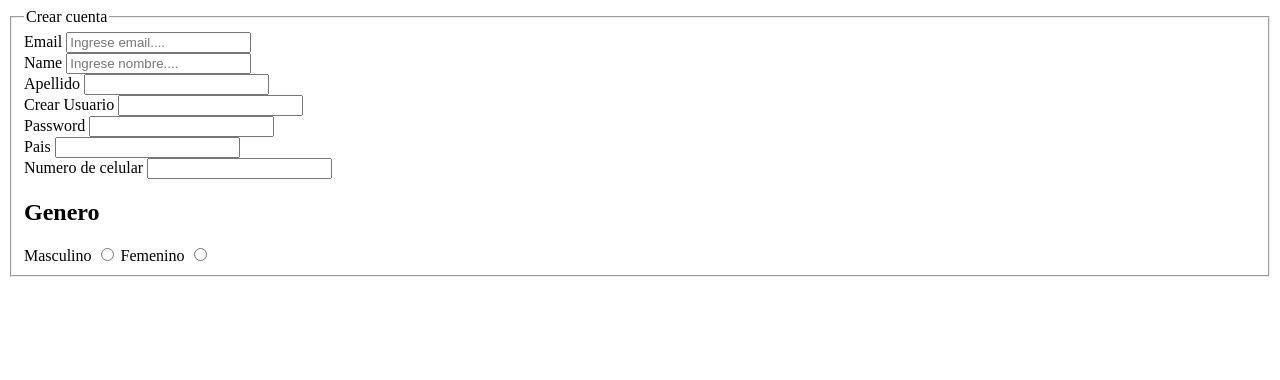
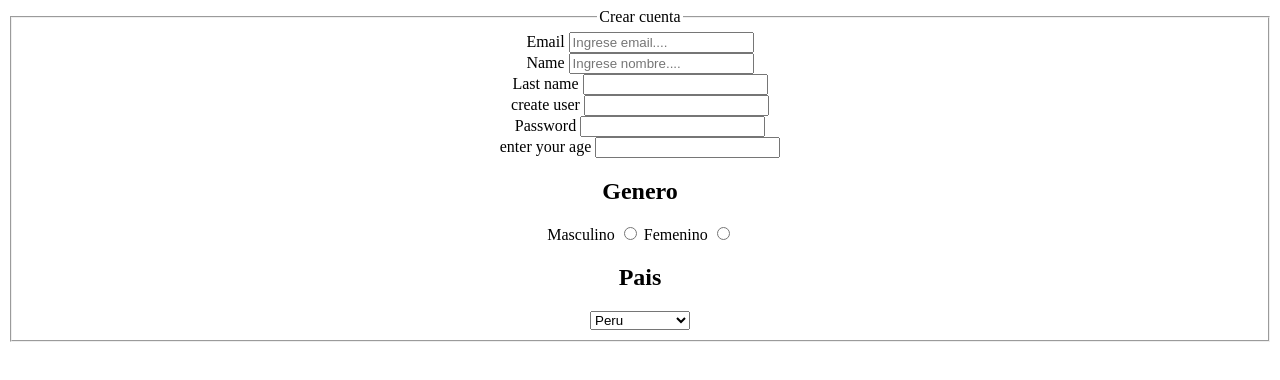
Before and after one commit to Atter12xd/HTML, a plain HTML site: page Formulario_de_clase/crear-cuenta.html in a window 1280 px wide. Drawn offline with Linux system fonts and the light colour scheme.

Commit message:
Agregando mas datos al formulario y poniendo al centro

```diff
--- a/Formulario_de_clase/crear-cuenta.html
+++ b/Formulario_de_clase/crear-cuenta.html
@@ -5,9 +5,14 @@
     <meta http-equiv="X-UA-Compatible" content="IE=edge">
     <meta name="viewport" content="width=device-width, initial-scale=1.0">
     <title>Document</title>
+    <style>
+        fieldset{
+            text-align: center;
+        }
+    </style>
 </head>
 <body>
-    <form action="formulario_go.html">
+    <form  action="formulario_go.html">
         <fieldset>
             <legend class="login">Crear cuenta</legend>
             <div>
@@ -19,10 +24,10 @@
             <input type="text" id="nombre" placeholder="Ingrese nombre...." >
             </div>
             <div>
-            <label for="apellidos">Apellido</label>
+            <label for="apellidos">Last name</label>
             <input type="text" id="apellidos">
             <div>
-            <label for="username">Crear Usuario</label>
+            <label for="username">create user</label>
             <input type="text">
             </div>
             <div>
@@ -30,22 +35,29 @@
             <input type="password">
             </div>
             <div>
-            <label for="pais">Pais</label>
-            <input type="text">
-            </div>
-            <div>
-            <label for="numero">Numero de celular</label>
+            <label for="numero">enter your age</label>
             <input type="number">
             </div>
             <div>
             <h2>Genero</h2>
             <label for="masculino">Masculino</label>
             <input type="radio" name="genero">
-            <label for="femenini">Femenino</label>
+            <label for="femenino">Femenino</label>
             <input type="radio" name="genero">
+            </div>
+            <div>
+            <h2>Pais</h2>
+            <select name="paises" id="">
+                <optgroup label="Paises">
+                    <option value="">Peru</option>
+                    <option value="">Venezuela</option>
+                    <option value="">Colombia</option>
+                    <option value="">Ecuador</option>
+                    <option value="">Brazil</option>
+                </optgroup>
+            </select>
             </div>
         </fieldset>
         </form>
-
 </body>
 </html>
--- a/Formulario_de_clase/crear_cuenta_color.css
+++ b/Formulario_de_clase/crear_cuenta_color.css
@@ -0,0 +1,5 @@
+
+
+.login{
+    text-align: center;
+}
```
